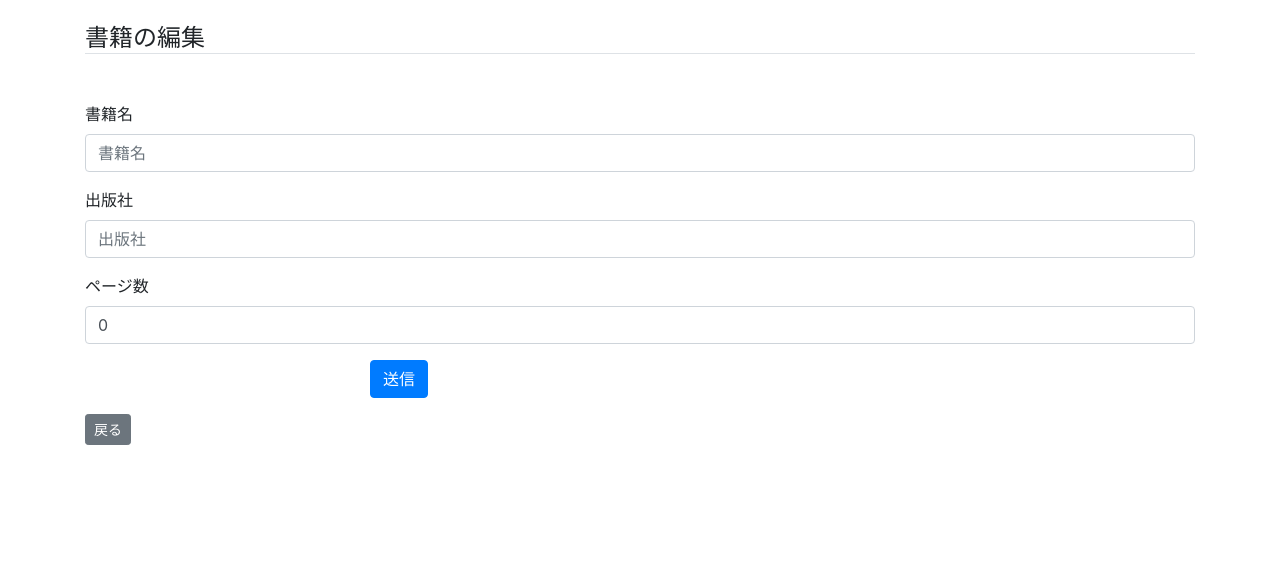
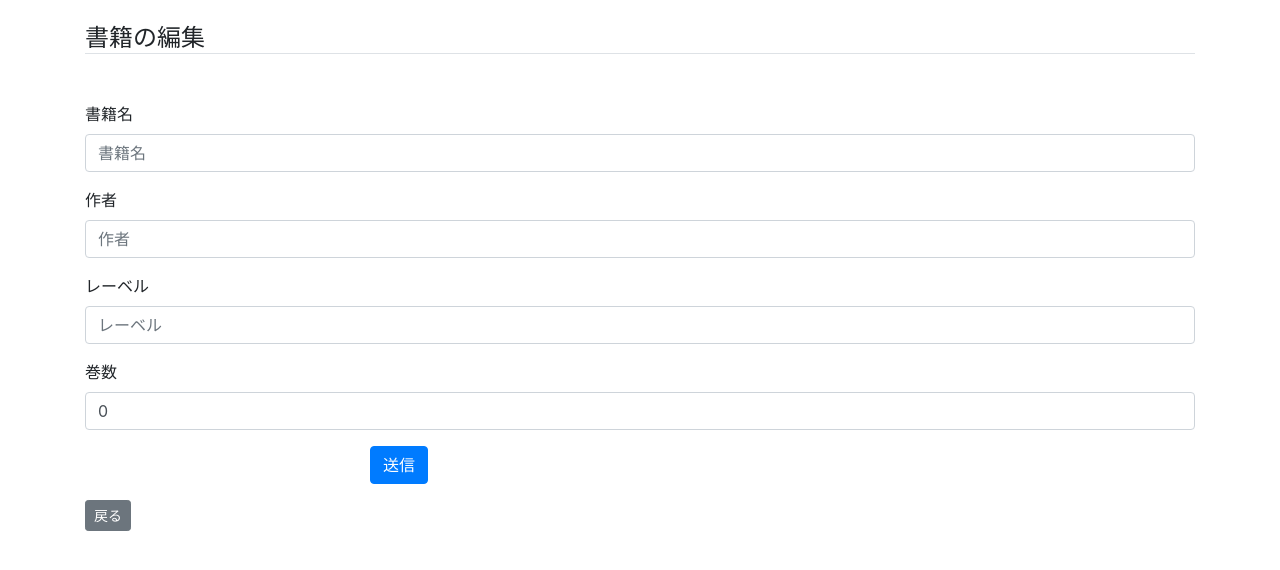
Before and after one commit to MKaname/database_assignment, a Django app: page /book/add/ in a window 1280 px wide. Shown: the top 570 px of the page. Run offline with Django 3.2, Linux system fonts and the light colour scheme; some libraries are stand-ins or nearby versions.

Commit message:
modify database model

```diff
--- a/book/admin.py
+++ b/book/admin.py
@@ -5,7 +5,7 @@ from book.models import Book, Impression
 
 
 class BookAdmin(admin.ModelAdmin):
-    list_display = ('id', 'name', 'publisher', 'page',)  # 一覧に出したい項目
+    list_display = ('id', 'name', 'publisher', 'number',)  # 一覧に出したい項目
     list_display_links = ('id', 'name',)  # 修正リンクでクリックできる項目
 
 
--- a/book/forms.py
+++ b/book/forms.py
@@ -6,11 +6,11 @@ class BookForm(ModelForm):
     """書籍のフォーム"""
     class Meta:
         model = Book
-        fields = ('name', 'publisher', 'page',)
+        fields = ('name', 'author', 'publisher', 'number',)
 
 
 class SearchForm(Form):
     """書籍サーチのフォーム"""
-    min_page = IntegerField(label='最小ページ数', required=False)
+    min_number = IntegerField(label='最小', required=False)
 
-    max_page = IntegerField(label='最大ページ数', required=False)
+    max_number = IntegerField(label='最大', required=False)
--- a/book/models.py
+++ b/book/models.py
@@ -6,8 +6,9 @@ from django.db import models
 class Book(models.Model):
     """書籍"""
     name = models.CharField('書籍名', max_length=255)
-    publisher = models.CharField('出版社', max_length=255, blank=True)
-    page = models.IntegerField('ページ数', blank=True, default=0)
+    author = models.CharField('作者', max_length=255)
+    publisher = models.CharField('レーベル', max_length=255, blank=True)
+    number = models.IntegerField('巻数', blank=True, default=0)
 
     def __str__(self):
         return self.name
--- a/book/views.py
+++ b/book/views.py
@@ -51,8 +51,8 @@ def book_search(request):
         form = SearchForm(request.POST)
         if form.is_valid():    # フォームのバリデーション
             books = Book.objects.filter(
-                page__gte=request.POST['min_page'],
-                page__lte=request.POST['max_page'])
+                page__gte=request.POST['min_number'],
+                page__lte=request.POST['max_number'])
             return render(request,
                           'book/book_search_result.html',     # 使用するテンプレート
                           {'books': books})
```
Also changed, not shown: book/templates/book/book_list.html (+5 -3 lines), book/templates/book/book_search_result.html (+5 -3 lines), README.md, book/migrations/0002_auto_20200809_2013.py (added), book/migrations/0003_auto_20200809_2036.py (added), db.sqlite3.
